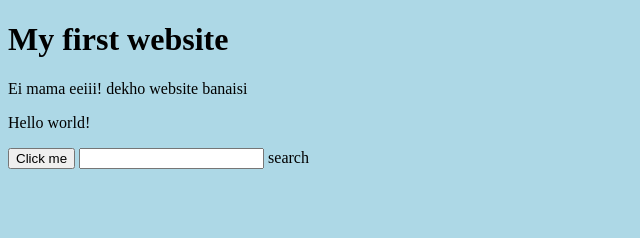
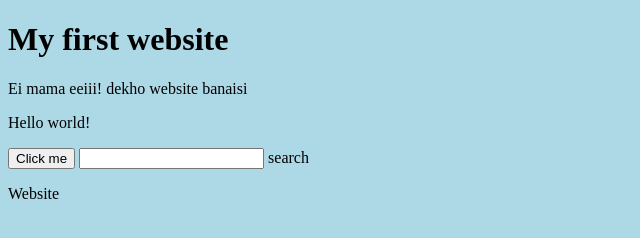
Before and after one commit to Asaduzzaman-Sohan/my-first-website, a plain HTML site: page index.html in a window 1280 px wide. Shown: the full height of the page, 0-640 px from the left. Drawn offline with Linux system fonts and the light colour scheme.

Commit message:
a change

```diff
--- a/index.html
+++ b/index.html
@@ -16,6 +16,7 @@
     <button type="submit">Click me</button>
     <input type="search" name="search" id="">
     <label for="search">search</label>
+    <p>Website</p>
 
 </body>
 
```
